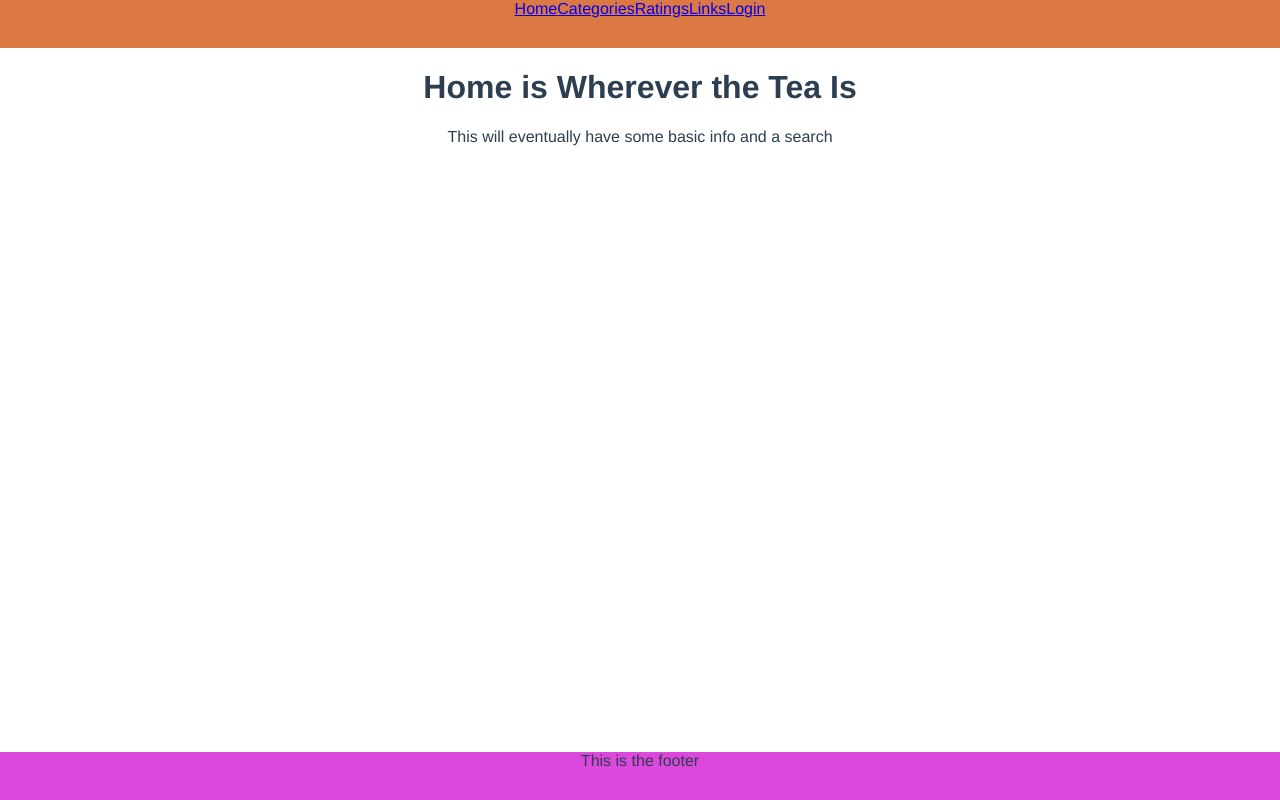
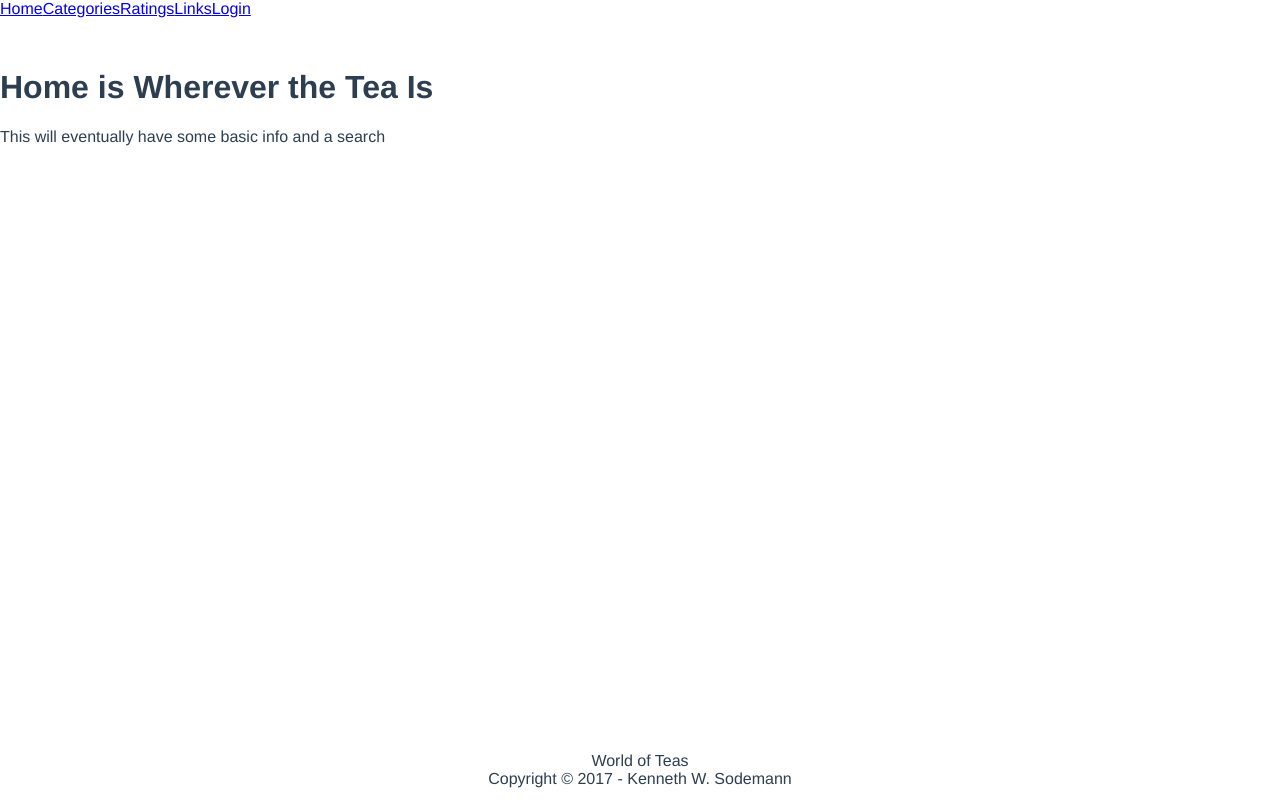
Before and after one commit to kensodemann/world-of-teas, a Vue app: page / in a window 1280 px wide. Built offline with nearby package versions, Linux system fonts and the light colour scheme; what vue-resource would draw is missing.

Commit message:
feat(footer): Layout the footer data (#19)
Fixes #8

```diff
--- a/package.json
+++ b/package.json
@@ -93,6 +93,7 @@
     "karma-webpack": "^2.0.2",
     "mocha": "^3.2.0",
     "nightwatch": "^0.9.16",
+    "node-sass": "^4.7.2",
     "npm-watch": "^0.3.0",
     "opn": "^5.1.0",
     "optimize-css-assets-webpack-plugin": "^3.2.0",
@@ -100,6 +101,7 @@
     "phantomjs-prebuilt": "^2.1.14",
     "portfinder": "^1.0.13",
     "rimraf": "^2.6.0",
+    "sass-loader": "^6.0.6",
     "selenium-server": "^3.7.1",
     "semver": "^5.3.0",
     "shelljs": "^0.7.6",
--- a/src/App.vue
+++ b/src/App.vue
@@ -19,7 +19,7 @@ export default {
 };
 </script>
 
-<style>
+<style lang="scss">
 html,
 body,
 #app {
@@ -35,7 +35,6 @@ body {
   font-family: 'Avenir', Helvetica, Arial, sans-serif;
   -webkit-font-smoothing: antialiased;
   -moz-osx-font-smoothing: grayscale;
-  text-align: center;
   color: #2c3e50;
   display: flex;
   flex-direction: column;
@@ -44,7 +43,6 @@ body {
 #main-header {
   flex: 0 0 auto;
   height: 48px;
-  background-color: #dc7843;
 }
 
 #main-content {
@@ -56,6 +54,5 @@ body {
 #main-footer {
   flex: 0 0 auto;
   height: 48px;
-  background-color: #dc48dc;
 }
 </style>
--- a/src/components/main-footer.vue
+++ b/src/components/main-footer.vue
@@ -1,12 +1,16 @@
 <template>
-  <div class="footer">This is the footer</div>
+  <div class="footer">
+    <div class="footer-title">World of Teas</div>
+    <div class="footer-copyright">Copyright &copy; 2017 - Kenneth W. Sodemann</div>
+  </div>
 </template>
 
 <script>
-export default {
-};
+export default {};
 </script>
 
-<style scoped>
-
+<style lang="scss" scoped>
+.footer {
+  text-align: center;
+}
 </style>
--- a/src/components/main-header.vue
+++ b/src/components/main-header.vue
@@ -13,6 +13,6 @@
 export default {};
 </script>
 
-<style scoped>
+<style lang="scss" scoped>
 
 </style>
--- a/src/components/pages/links.vue
+++ b/src/components/pages/links.vue
@@ -32,7 +32,7 @@ export default {
 </script>
 
 <!-- Add "scoped" attribute to limit CSS to this component only -->
-<style scoped>
+<style lang="scss" scoped>
 h1, h2 {
   font-weight: normal;
 }
```
Also changed, not shown: 2 other files (tests, documents, lock files or other folders).
